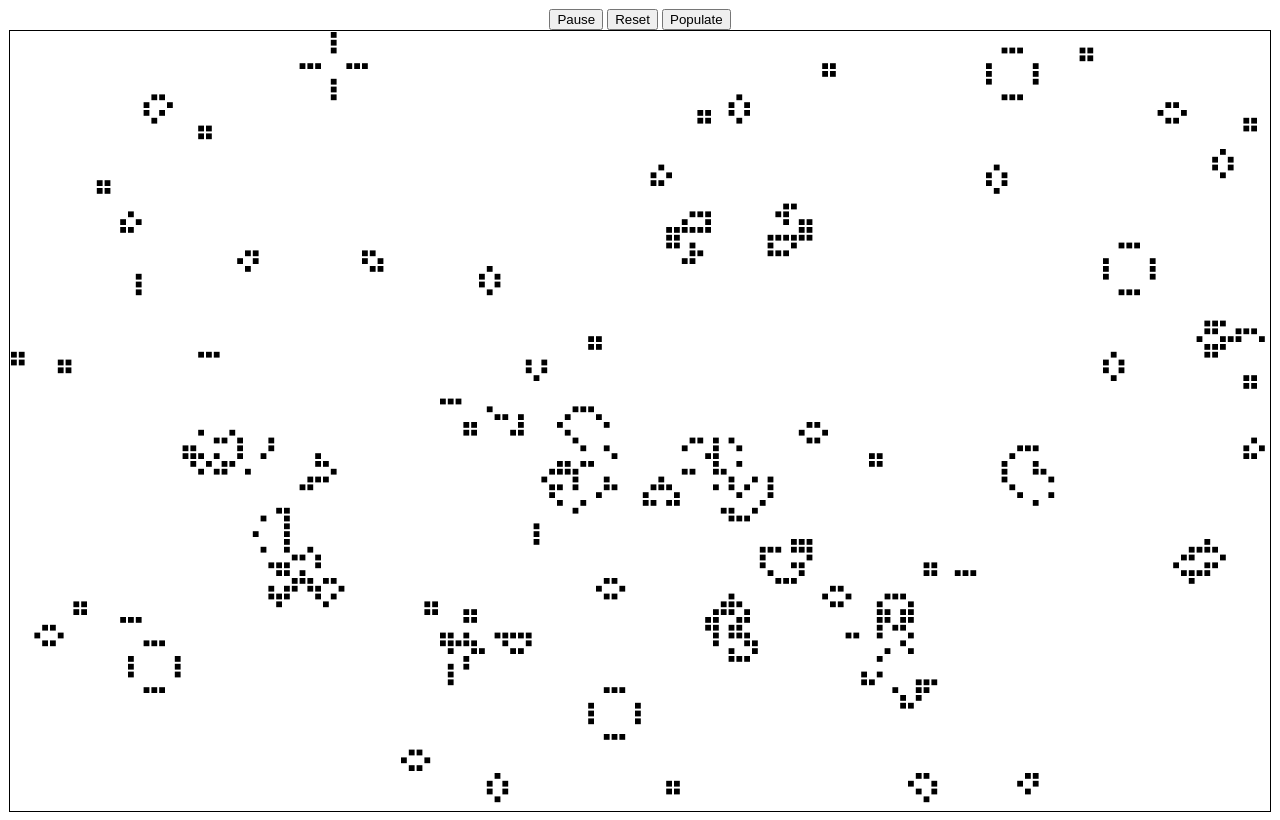
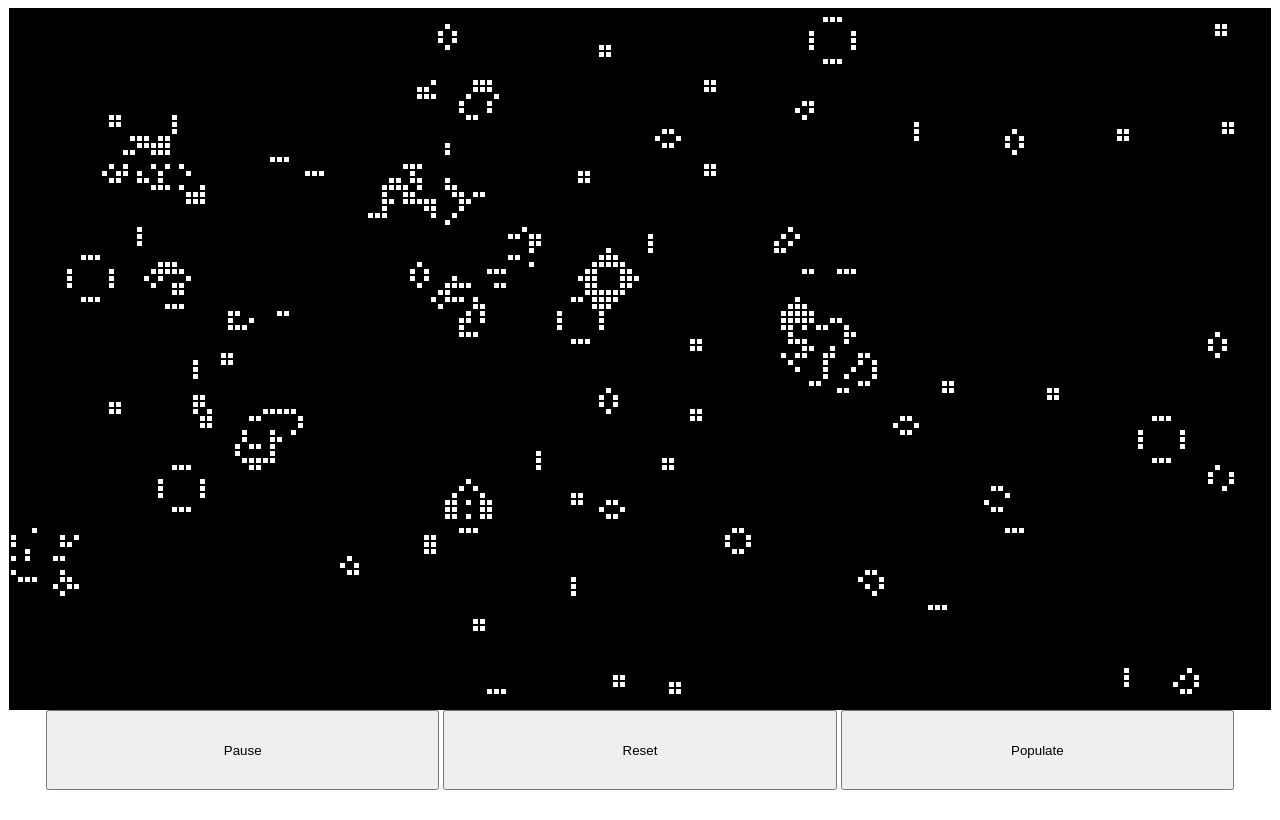
Before and after one commit to Dmoro/GameOfLife, a plain HTML site: page index.html in a window 1280 px wide. Drawn offline with Linux system fonts and the light colour scheme.

Commit message:
Awesome buttons

```diff
--- a/index.html
+++ b/index.html
@@ -22,12 +22,12 @@
 
   <!-- Add your site or application content here -->
   <center>
-  <input id="playButton" type="button" value="Pause" />
-  <input id="resetButton" type="button" value="Reset" />
-  <input id="populateButton" type="button" value="Populate" />
-  <canvas id="myCanvas" width="1000" height="1000" style="border:1px solid #000000;">
-    Your browser does not support the HTML5 canvas tag.
-  </canvas>
+    <canvas id="myCanvas" width="1000" height="1000" style="border:1px solid #000000;">
+      Your browser does not support the HTML5 canvas tag.
+    </canvas>
+    <input id="playButton" type="button" value="Pause" style="height:20px;width:200px" />
+    <input id="resetButton" type="button" value="Reset" style="height:20px;width:200px"  />
+    <input id="populateButton" type="button" value="Populate" style="height:20px;width:200px"  />
   </center>
 
   <script src="js/plugins.js"></script>
--- a/js/main.js
+++ b/js/main.js
@@ -113,12 +113,19 @@ function Board (xMax, yMax) {
 }
 
 function Canvas (yMax) {
+  this.NUM_BUTTONS = 3;
+  this.BUTTON_HEIGHT = window.innerHeight * 0.1;
+  this.BUTTON_WIDTH = (window.innerWidth-100) / this.NUM_BUTTONS;
+  this.CELL_COLOR = "#000000";
+  this.BACK_COLOR = "#ffffff";
+  this.BORDER_WIDTH = 1;
+
   this.canvas = document.getElementById("myCanvas");
   this.playButton = document.getElementById("playButton");
   this.resetButton = document.getElementById("resetButton");
   this.populateButton = document.getElementById("populateButton");
   this.cvs = this.canvas.getContext("2d");
-  this.cvs.canvas.height = window.innerHeight - 20;
+  this.cvs.canvas.height = window.innerHeight - this.BUTTON_HEIGHT - 20;
   this.cvs.canvas.width = window.innerWidth - 20;
   this.yMax = yMax;
   this.cellHeight = this.cvs.canvas.height / this.yMax;
@@ -126,18 +133,31 @@ function Canvas (yMax) {
   this.xMax = Math.trunc(this.cvs.canvas.width / this.cellWidth);
   let self = this;
 
-  this.drawCell = function(x, y, val){
-    //draw surrounding white square
-    this.cvs.fillStyle="#ffffff";
+  //make buttons pretty
+
+  this.playButton.style = `height:${this.BUTTON_HEIGHT}px;width:${this.BUTTON_WIDTH}px`;
+  this.resetButton.style = `height:${this.BUTTON_HEIGHT}px;width:${this.BUTTON_WIDTH}px`;
+  this.populateButton.style = `height:${this.BUTTON_HEIGHT}px;width:${this.BUTTON_WIDTH}px`;
+
+    this.drawCell = function(x, y, val){
+    //draw surrounding square
+    this.cvs.fillStyle=self.CELL_COLOR;
     this.cvs.fillRect((x * this.cellWidth), (y * this.cellHeight ), this.cellWidth, this.cellHeight);
 
     //draw cell
-    if(val === 1) this.cvs.fillStyle="#000000";
-    else if (val === 0) this.cvs.fillStyle="#ffffff";
-    this.cvs.fillRect((x * this.cellWidth) + 1, (y * this.cellHeight ) + 1, this.cellWidth - 2, this.cellHeight - 2);
+    if(val === 1) {
+      this.cvs.fillStyle=self.BACK_COLOR;
+      this.cvs.fillRect((x * this.cellWidth) + self.BORDER_WIDTH, (y * this.cellHeight ) + self.BORDER_WIDTH,
+                        this.cellWidth - (2* self.BORDER_WIDTH), this.cellHeight - (2* self.BORDER_WIDTH));
+    }
+
   };
 
   this.drawBoard = function(board){
+    //clean squre
+    this.cvs.fillStyle=self.CELL_COLOR;
+    this.cvs.fillRect(0, 0, this.cvs.canvas.width, this.cvs.canvas.height);
+
     for(let i = 0; i < board.xMax; i++) {
       for(let j = 0; j < board.yMax; j++) {
         this.drawCell(i, j, board.getCell(i,j))
@@ -186,24 +206,16 @@ function Canvas (yMax) {
 
   this.canvas.onmousedown = function(e) {
     self.mouseDown = true;
-    //running = false;
-    console.log("mouse down");
   };
   this.canvas.onmouseup = function(e) {
     self.mouseDown = false;
-    //running = true;
-    console.log("mouse up");
   };
 
   this.canvas.ontouchstart = function(e) {
     self.touchDown = true;
-    //running = false;
-    console.log("touch down");
   };
   this.canvas.ontouchend = function(e) {
     self.touchDown = false;
-    //running = true;
-    console.log("touch up");
   };
 
   this.playButton.onclick = function(){
```
